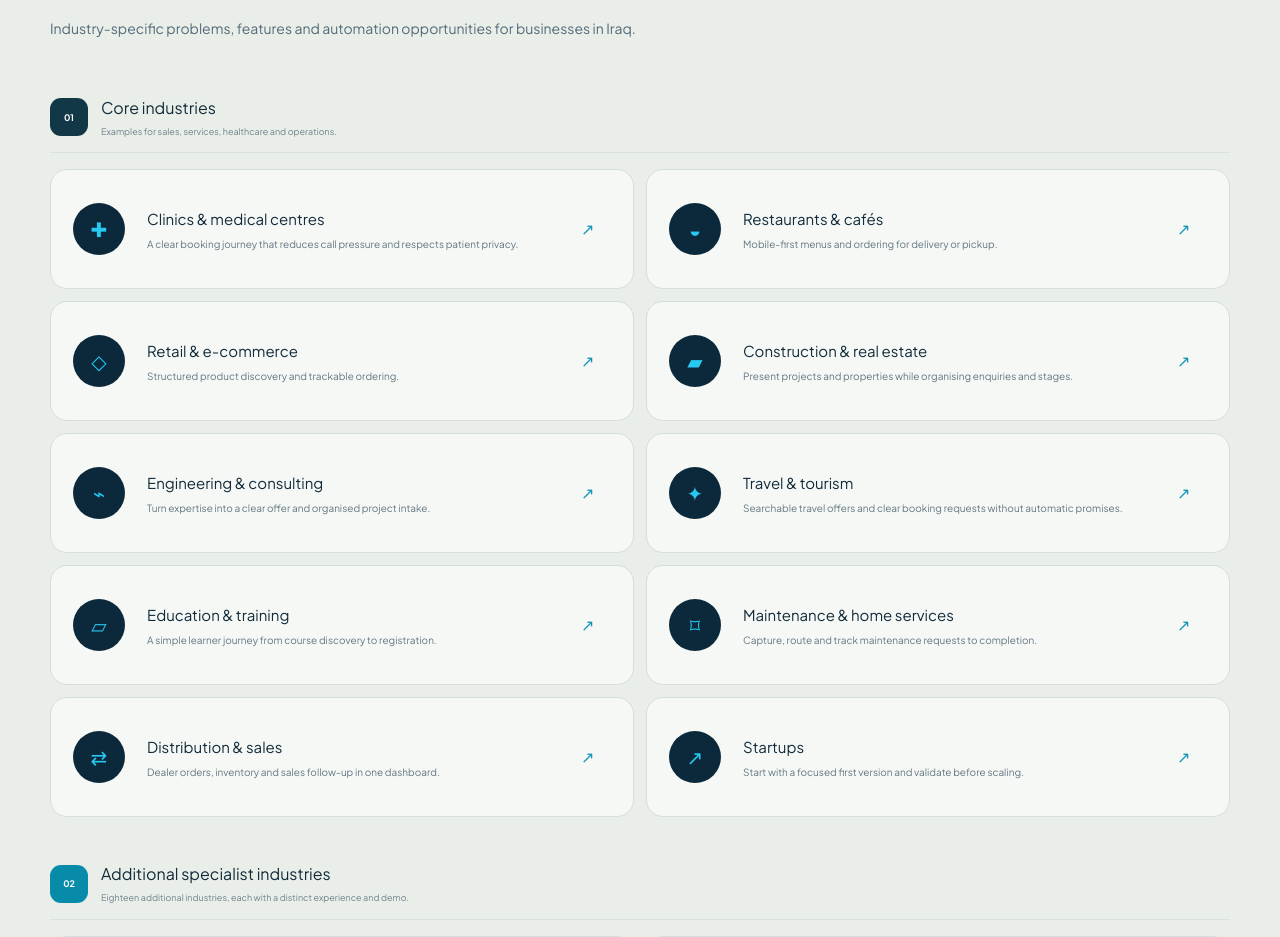
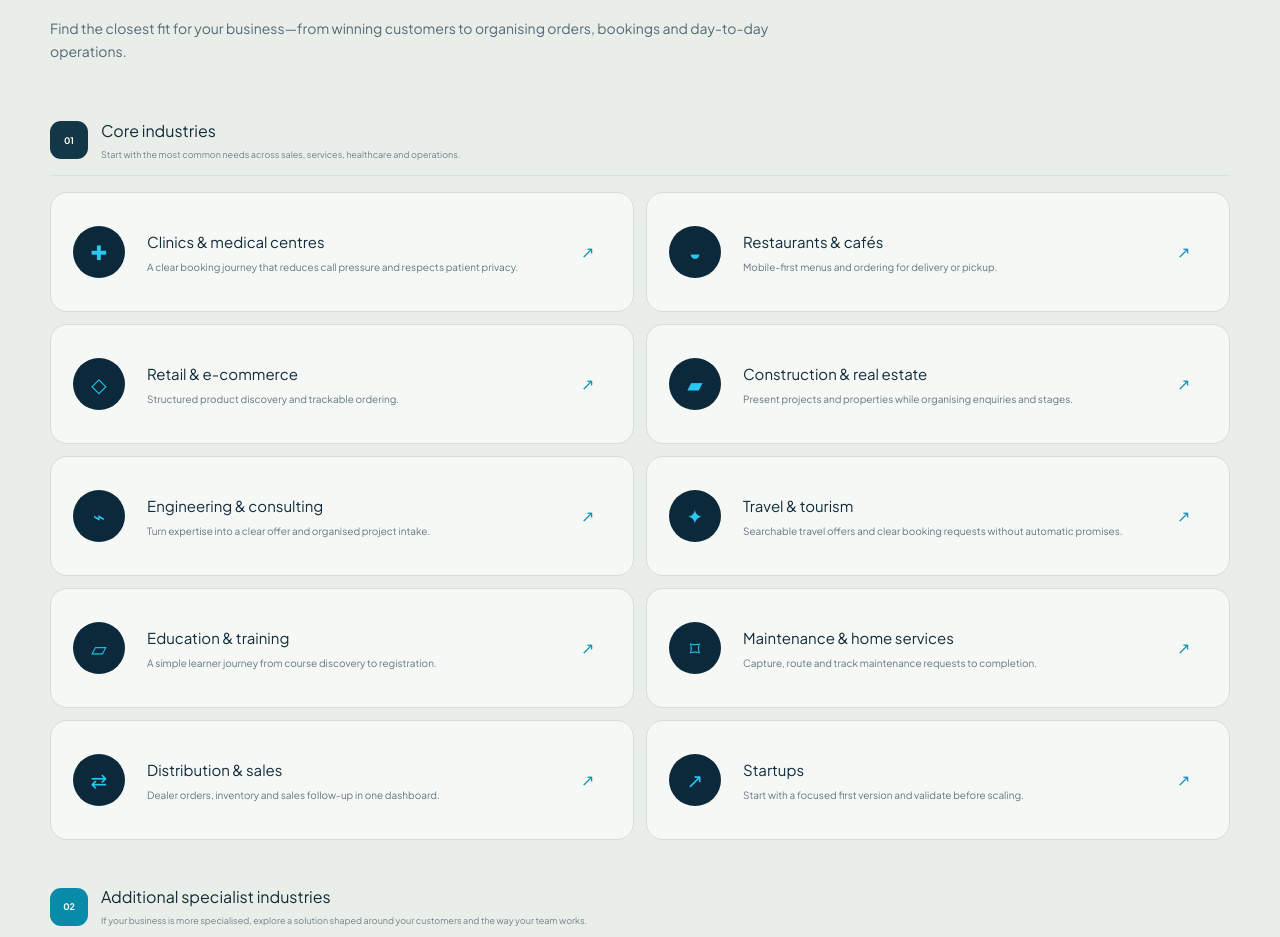
Before and after one commit to omaralezzi/iraq-digital-services, a Next.js app: page /en in a window 1280 px wide. Shown: the part 2760-3697 px from the top of the page. Built offline with nearby package versions, Linux system fonts and the light colour scheme.

Commit message:
Refine industry copy for customers

```diff
--- a/src/components/IndustriesSection.tsx
+++ b/src/components/IndustriesSection.tsx
@@ -18,10 +18,10 @@ export function IndustriesSection({ locale }: { locale: Locale }) {
   const expanded = industries.slice(originalIndustryCount);
 
   return <section id="industries" className="section industries-section"><div className="container">
-    <div className="section-heading"><span className="eyebrow">{ar ? "حلول تفهم سياق العمل" : "Solutions that understand the workflow"}</span><h2>{ar ? "لكل قطاع تحدياته؛ لذلك لا نكرّر الحل نفسه." : "Every industry has its own friction. The solution should reflect that."}</h2><p>{ar ? "صفحات متخصصة تتضمن أمثلة وخصائص وفرص أتمتة تناسب طبيعة النشاط في العراق." : "Industry-specific problems, features and automation opportunities for businesses in Iraq."}</p></div>
-    <div className="industry-group-heading"><span>01</span><div><h3>{ar ? "القطاعات الأساسية" : "Core industries"}</h3><p>{ar ? "نماذج للمبيعات والخدمات والصحة والتشغيل." : "Examples for sales, services, healthcare and operations."}</p></div></div>
+    <div className="section-heading"><span className="eyebrow">{ar ? "حلول تفهم سياق العمل" : "Solutions that understand the workflow"}</span><h2>{ar ? "لكل قطاع تحدياته؛ لذلك لا نكرّر الحل نفسه." : "Every industry has its own friction. The solution should reflect that."}</h2><p>{ar ? "اعثر على الحل الأقرب لطبيعة نشاطك، من جذب العملاء إلى تنظيم الطلبات والمواعيد والعمليات اليومية." : "Find the closest fit for your business—from winning customers to organising orders, bookings and day-to-day operations."}</p></div>
+    <div className="industry-group-heading"><span>01</span><div><h3>{ar ? "القطاعات الأساسية" : "Core industries"}</h3><p>{ar ? "ابدأ من أكثر الاحتياجات شيوعًا في المبيعات والخدمات والصحة والتشغيل." : "Start with the most common needs across sales, services, healthcare and operations."}</p></div></div>
     <IndustryCards locale={locale} items={established} />
-    <div className="industry-group-heading expanded"><span>02</span><div><h3>{ar ? "قطاعات متخصصة إضافية" : "Additional specialist industries"}</h3><p>{ar ? "ثمانية عشر قطاعًا جديدًا، لكل منها تجربة ونموذج مختلفان." : "Eighteen additional industries, each with a distinct experience and demo."}</p></div></div>
+    <div className="industry-group-heading expanded"><span>02</span><div><h3>{ar ? "قطاعات متخصصة إضافية" : "Additional specialist industries"}</h3><p>{ar ? "إن كان نشاطك أكثر تخصصًا، فستجد حلًا يراعي رحلة عميلك وطريقة عمل فريقك." : "If your business is more specialised, explore a solution shaped around your customers and the way your team works."}</p></div></div>
     <IndustryCards locale={locale} items={expanded} />
   </div></section>;
 }
```
